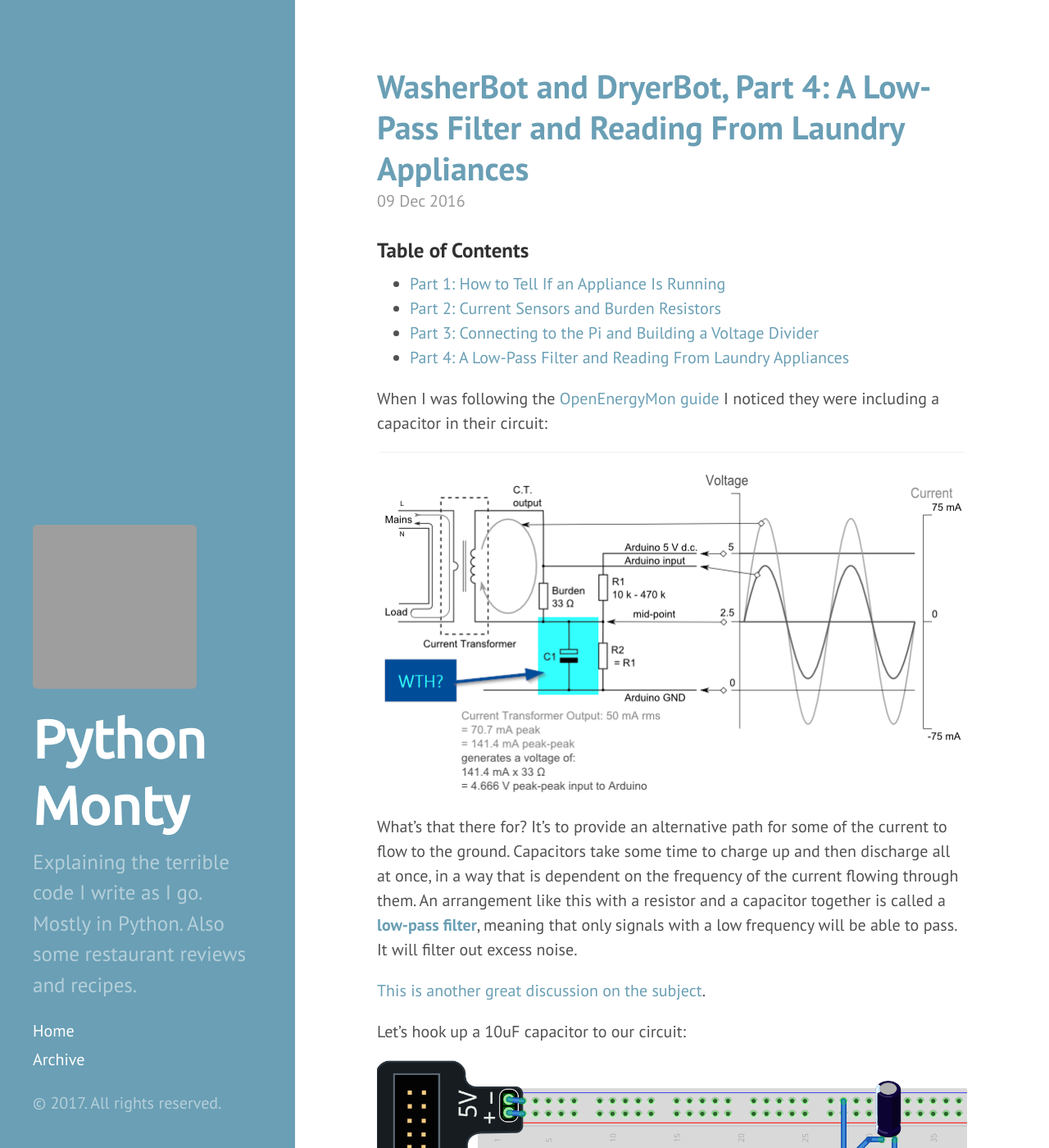
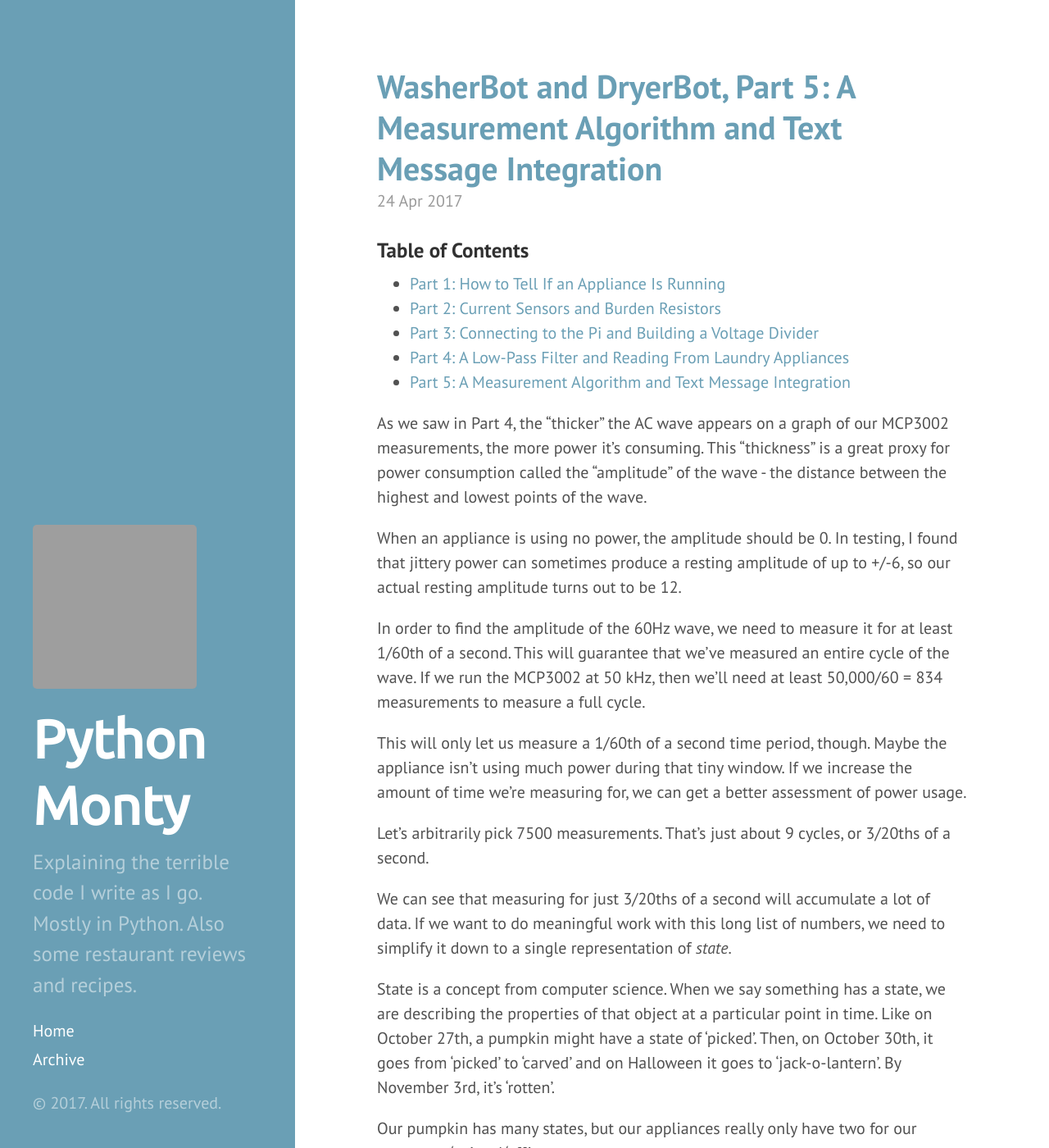
Before and after one commit to z3ugma/z3ugma.github.io, a Jekyll site: the page built from index.html, in a window 1280 px wide and 1400 px high. Shown: the whole window at 82% size. Built offline with Jekyll 4.4.1, drawn with Linux system fonts in a browser that asks for light colours; the list of posts is cut into pages by our own code; some of the changed text lies outside the part shown; grey boxes are pictures that could not be loaded.

Commit message:
Washerdryerbot post 5; some CSS updates

```diff
--- a/_includes/washerdryerbot_links.markdown
+++ b/_includes/washerdryerbot_links.markdown
@@ -4,3 +4,4 @@
 * [Part 2: Current Sensors and Burden Resistors]({% post_url 2016-11-22-washerbot-and-dryerbot-part-2 %})
 * [Part 3: Connecting to the Pi and Building a Voltage Divider]({% post_url 2016-12-03-washerbot-and-dryerbot-part-3 %})
 * [Part 4: A Low-Pass Filter and Reading From Laundry Appliances]({% post_url 2016-12-09-washerbot-and-dryerbot-part-4 %})
+* [Part 5: A Measurement Algorithm and Text Message Integration]({% post_url 2017-04-24-washerbot-and-dryerbot-part-5 %})
--- /dev/null
+++ b/_posts/2017-04-24-washerbot-and-dryerbot-part-5.markdown
@@ -0,0 +1,183 @@
+---
+layout: post
+title: "WasherBot and DryerBot, Part 5: A Measurement Algorithm and Text Message Integration"
+date: 2017-04-24 12:35:00 -0500
+comments: true
+published: true
+imageurl: "/images/washerdryerbot/final_text_iphone5s_spacegrey_portrait.png"
+description: "Developing an algorithm to convert thousands of measurements into one reading; and texting the results"
+---
+
+{% include washerdryerbot_links.markdown %}
+
+As we saw in Part 4, the "thicker" the AC wave appears on a graph of our MCP3002 measurements, the more power it's consuming. This "thickness" is a great proxy for power consumption called the "amplitude" of the wave - the distance between the highest and lowest points of the wave.
+
+When an appliance is using no power, the amplitude should be 0. In testing, I found that jittery power can sometimes produce a resting amplitude of up to +/-6, so our actual resting amplitude turns out to be 12.
+
+In order to find the amplitude of the 60Hz wave, we need to measure it for at least 1/60th of a second. This will guarantee that we've measured an entire cycle of the wave. If we run the MCP3002 at 50 kHz, then we'll need at least 50,000/60 = 834 measurements to measure a full cycle.
+
+This will only let us measure a 1/60th of a second time period, though. Maybe the appliance isn't using much power during that tiny window. If we increase the amount of time we're measuring for, we can get a better assessment of power usage.
+
+Let's arbitrarily pick 7500 measurements. That's just about 9 cycles, or 3/20ths of a second.
+
+We can see that measuring for just 3/20ths of a second will accumulate a lot of data. If we want to do meaningful work with this long list of numbers, we need to simplify it down to a single representation of _state_.
+
+State is a concept from computer science. When we say something has a state, we are describing the properties of that object at a particular point in time. Like on October 27th, a pumpkin might have a state of 'picked'. Then, on October 30th, it goes from 'picked' to 'carved' and on Halloween it goes to 'jack-o-lantern'. By November 3rd, it's 'rotten'.
+
+Our pumpkin has many states, but our appliances really only have two for our purposes - 'on' and 'off.'
+
+### Simplyifing the Measurement
+
+To make a shorter list of numbers, we can take out unnecessary information from our sine wave. The 'unnecessary' information is basically 'anything that isn't a peak or a trough' since those are the only points we care about to calculate amplitude.
+
+We _could_ just take the highest and lowest points of the entire 7500 item list and call it a day, but this might be a problem when there are outliers or measurement errors that are sudden spikes in the data. So we want to amplify the effect of peaks and troughs, but smooth out the effect of any one outlier peak or trough.
+
+Make a sliding 'window' and every 100 measurements, find the max and min value of the 50 preceding and 50 next measurements.
+Taking the average of these 'windowed' amplitudes means that any one accidental spike will only count toward the average of its own peak or trough, and the rest of the wave cycles will push the average closer to its true value.
+
+Notice how, in this image, a single spike makes the global maximum around 625 while the true maximum, seen over several cycles, is closer to 595. Using the 'window' approach pulls the average maximum closer to its true value.
+
+![](/images/washerdryerbot/window_measurements.png){:width="600px"}
+
+To get from an average peak / trough to an average amplitude is as easy as subracting the trough from the peak.
+
+Finally, we come to our measurement algorithm: a function that starts off by measuring each channel 7500 times at 50 kHz and spits out a single number - an adjusted-average amplitude.
+
+{% highlight python %}
+
+def measure(number):
+    ch0list = []
+    ch0avg = []
+    for _ in range(1,number): #Measure n times
+
+        ch0list.append(read_mcp3002(0))
+
+    for step in range(50,(number-50),100): # Make peak/trough windows
+
+        ch0max = max(ch0list[step-50:step+50])
+        ch0min = min(ch0list[step-50:step+50])
+
+        ch0avg.append((ch0max - ch0min))
+
+    ch0 = reduce(lambda x, y: x + y, ch0avg) / len(ch0avg) #Calculate the average amplitude
+
+    return ch0
+
+print measure(7500)
+{% endhighlight %}
+
+Let's have a look at some real-life amplitude measurements during a washer and dryer cycle:
+
+![](/images/washerdryerbot/readings_grafana.png){:width="600px"}
+
+At rest, each appliance usually has an average-adjusted amplitude of 6.
+
+### From Amplitude to State, and Keeping Track of State
+
+So then, to get from amplitude to appliance state is not a taxing calculation: Any amplitude greater than 12 is 'on', anything 12 or less is 'off'
+
+We set up our measurement script to run once every minute and find the current state of the appliance. But the script only knows what the appliance is doing this very minute. How can we find out what it did in the previous minute?
+
+For that, we'll need a database. [InfluxDB](https://github.com/influxdata/influxdb) is a great choice for this application, as it's designed for measuring things over time.
+
+So to add to our script that runs each minute, we'll write the measurement and state to the database:
+
+{% highlight python %}
+#!/usr/bin/python
+from influxdb import InfluxDBClient
+
+USER = 'root'
+PASSWORD = 'root'
+DBNAME = 'db'
+HOST = 'hostname'
+PORT = 8086
+
+client = InfluxDBClient(HOST, PORT, USER, PASSWORD, DBNAME)
+
+client.create_database(DBNAME)
+client.switch_database(DBNAME)
+
+mm = measure(7500) # As defined above
+
+statemin = 12
+state = 1 if (mm>statemin) else 0
+
+newpoint = [{
+    "measurement": "voltage",
+    "fields": {
+        "washer": mm
+    }
+},
+{
+    "measurement": "state",
+    "fields": {
+        "washer": state
+    }
+}]
+client.write_points(newpoint)
+{% endhighlight %}
+
+We can now keep track directly of when an appliance is on or off:
+![](/images/washerdryerbot/state_grafana.png){:width="600px"}
+
+
+### Comparing States and Taking Actions
+
+Now we can compare the current state to the previous state.
+
+Most of the time, we'll find that the state is unchanged. An appliance in motion tends to remain in motion, and an appliance at rest tends to remain at rest. But occasionally, we'll find that the state is different - the appliance started up or the appliance powered down.
+
+So we have to get the last known state:
+
+{% highlight python %}
+#!/usr/bin/python
+query = "SELECT * from state GROUP BY * ORDER BY DESC LIMIT 1"
+result = client.query(query)
+resultlist = list(result.get_points())
+lastknownstate = resultlist[0]['washer']
+{% endhighlight %}
+
+Now we compare the last known state to the current state:
+
+{% highlight python %}
+#!/usr/bin/python
+different = 0
+statemin=12
+currentstate = 1 if (measurement>statemin) else 0
+
+if currentstate != lastknownstate:
+    different = 1
+    #Do stuff
+{% endhighlight %}
+
+There are two possible state transitions: 'on' to 'off' and 'off' to 'on'. We've called these 'powering up' or 'shutting down'. I only want to get text messages when an appliance shuts down - after all, when it turns on someone is standing there pushing the 'on' button.
+
+To get text messages from our Python script we'll use the awesome [Twilio Python REST API](https://www.twilio.com/docs/quickstart/python/sms/sending-via-rest).
+
+
+{% highlight python %}
+#!/usr/bin/python
+import datetime
+from twilio.rest import TwilioRestClient
+import pytz
+from datetime import datetime
+
+account_sid = "xxxxxxxxxxxxxxxxxxxxxxxxxxxxxxxx" # Your Account SID from www.twilio.com/console
+auth_token  = "xxxxxxxxxxxxxxxxxxxxxxxxxxxxxxxx"  # Your Auth Token from www.twilio.com/console
+twilioclient = TwilioRestClient(account_sid, auth_token)
+
+numbers = ["+15555555555", "+15555554444"] # Your intended SMS recipients
+
+currenttime = datetime.now(pytz.timezone('US/Central')).strftime('%-I:%m %p') # The time like '6:10 PM'
+{% endhighlight %}
+{% highlight python %}
+if (currentstate != lastknownstate) and currentstate == 0: #Only do this when the appliance turns off
+            for n in numbers:
+                twilioclient.messages.create(body=("💧 Washer is done! " + currenttime),
+                    to=n,
+                    from_="+15555553333") # Replace with your Twilio number
+{% endhighlight %}
+
+Now I'm happily enjoying my laziness and a prompt turnaround on laundry:
+
+![](/images/washerdryerbot/final_text_iphone5s_spacegrey_portrait.png){:width="350px"}
--- a/public/css/poole.css
+++ b/public/css/poole.css
@@ -183,6 +183,8 @@
 .highlight {
   margin-bottom: 1rem;
   border-radius: 4px;
+  -webkit-margin-end: 0.5em;
+  -webkit-margin-start: 0.5em;
 }
 .highlight pre {
   margin-bottom: 0;
```
Also changed, not shown: images/washerdryerbot/final_text.png (added), images/washerdryerbot/final_text_iphone5s_spacegrey_portrait.png (added), images/washerdryerbot/readings_grafana.png (added), images/washerdryerbot/state_grafana.png (added).
